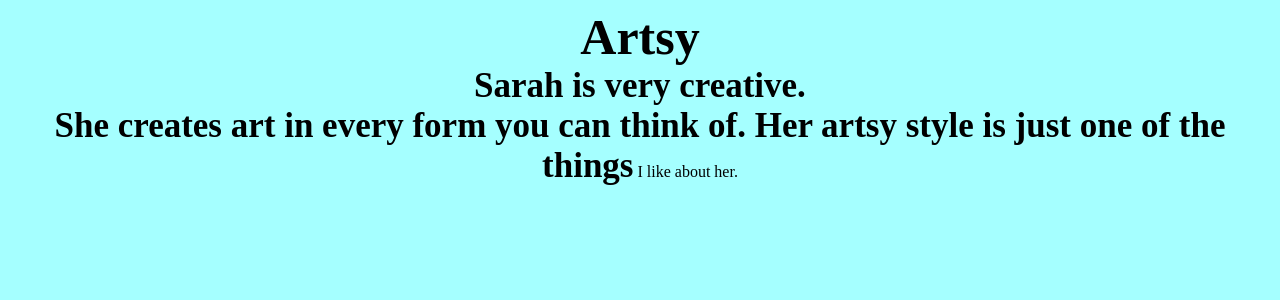
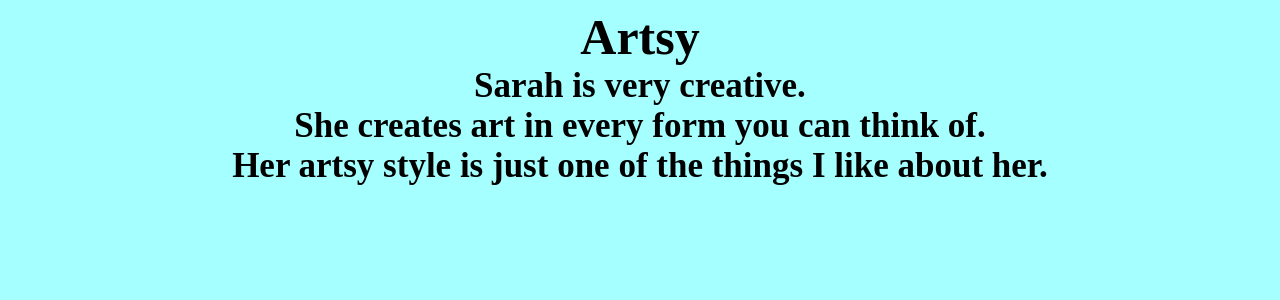
Before and after one commit to definitelynotillegal/definitelynotillegal.github.io, a Jekyll site: the page artsy.html, which Jekyll copies as it is, in a window 1280 px wide. Shown: the top 300 px of the page. Built offline with Jekyll 4.4.1, drawn with Linux system fonts in a browser that asks for light colours.

Commit message:
Update artsy.html

```diff
--- a/artsy.html
+++ b/artsy.html
@@ -9,7 +9,8 @@
             <body>
                     <center><b style="font-size:50px" style="font-face:helvetica">Artsy</b></center>
                 <center><b style="font-size:35px">Sarah is very creative.</b>
-                <center><b style="font-size:35px">She creates art in every form you can think of. Her artsy style is just one of the things</b> I like about her.</b></center>
+                <center><b style="font-size:35px">She creates art in every form you can think of.</b></center>
+                <center><b style="font-size:35px">Her artsy style is just one of the things I like about her.</b>
             </body>
                 </head>
     </html>
```
